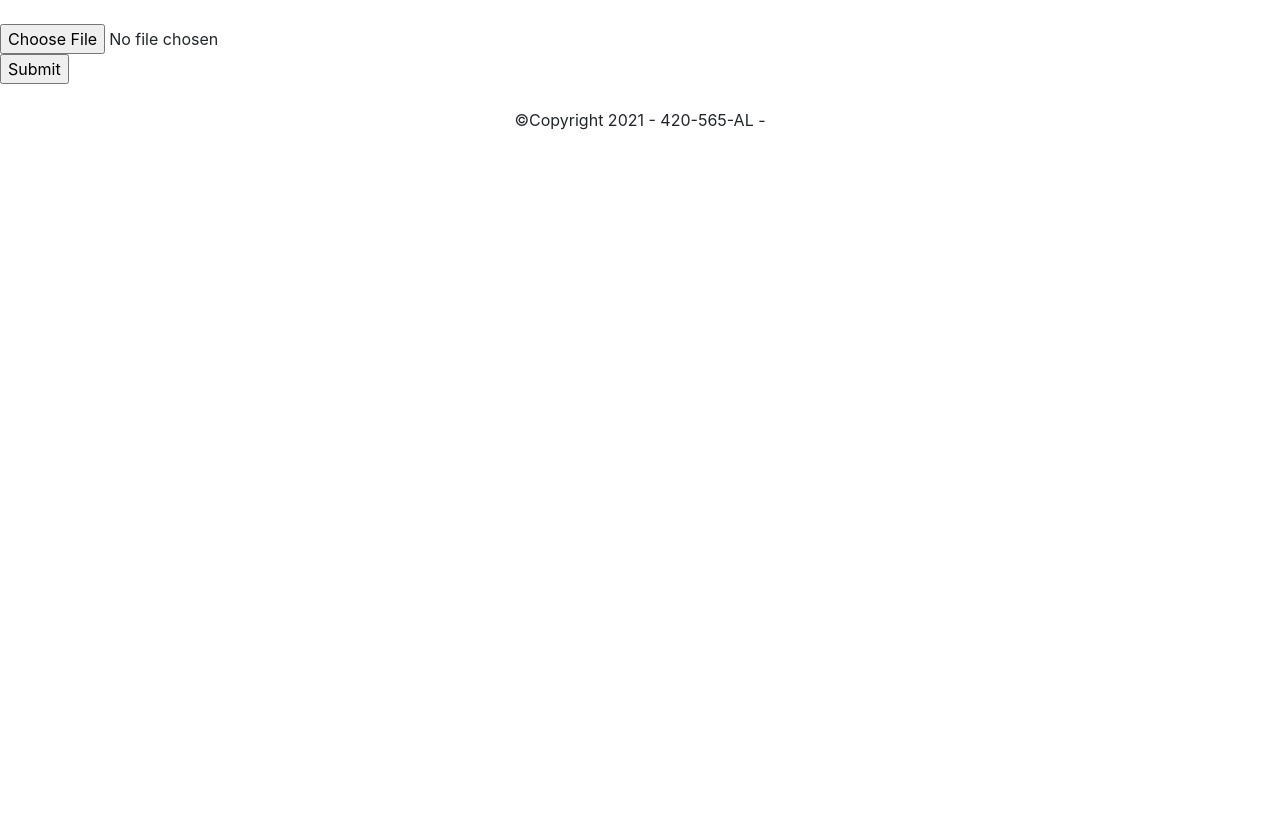
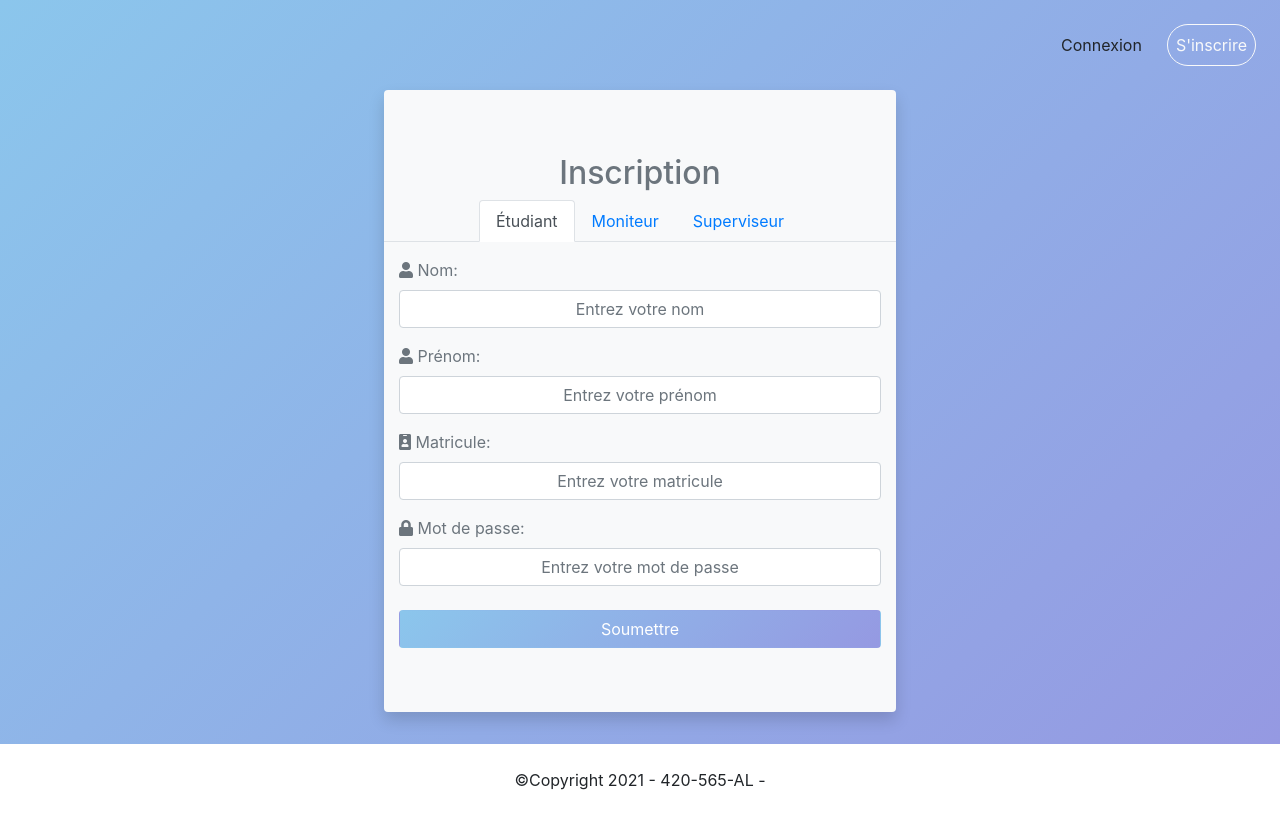
Before and after one commit to NicolasH-L/420-565-A21_ProjetIntegre_Equipe2, a React (Create React App) app in the folder React/projet_integre_equipe2/: page / in a window 1280 px wide. Built offline with nearby package versions, Linux system fonts and the light colour scheme.

Commit message:
EQ2-3 - Ajustement du redirection de la page d'accueil

```diff
--- a/React/projet_integre_equipe2/src/App.js
+++ b/React/projet_integre_equipe2/src/App.js
@@ -19,7 +19,7 @@ function App() {
         <div>
           <Route path = "/" exact render={(props) => (
           <>
-            <StudentUploadCV/>
+            <Registration/>
           </>
         )}/>
           <Route path = "/Login" component={Login}/>
--- a/React/projet_integre_equipe2/src/components/MonitorInternshipOffer.js
+++ b/React/projet_integre_equipe2/src/components/MonitorInternshipOffer.js
@@ -73,7 +73,7 @@ const MonitorInternshipOffer = ({ onAdd }) => {
     }
 
     const addOffer = async (offer) => {
-        const result = await fetch('http://localhost:8888/offer/saveoffer',
+        const result = await fetch('http://localhost:8888/offer/saveOffer',
             {
                 method: 'POST',
                 headers: {
```
Also changed, not shown: 1 other file (tests, documents, lock files or other folders).
